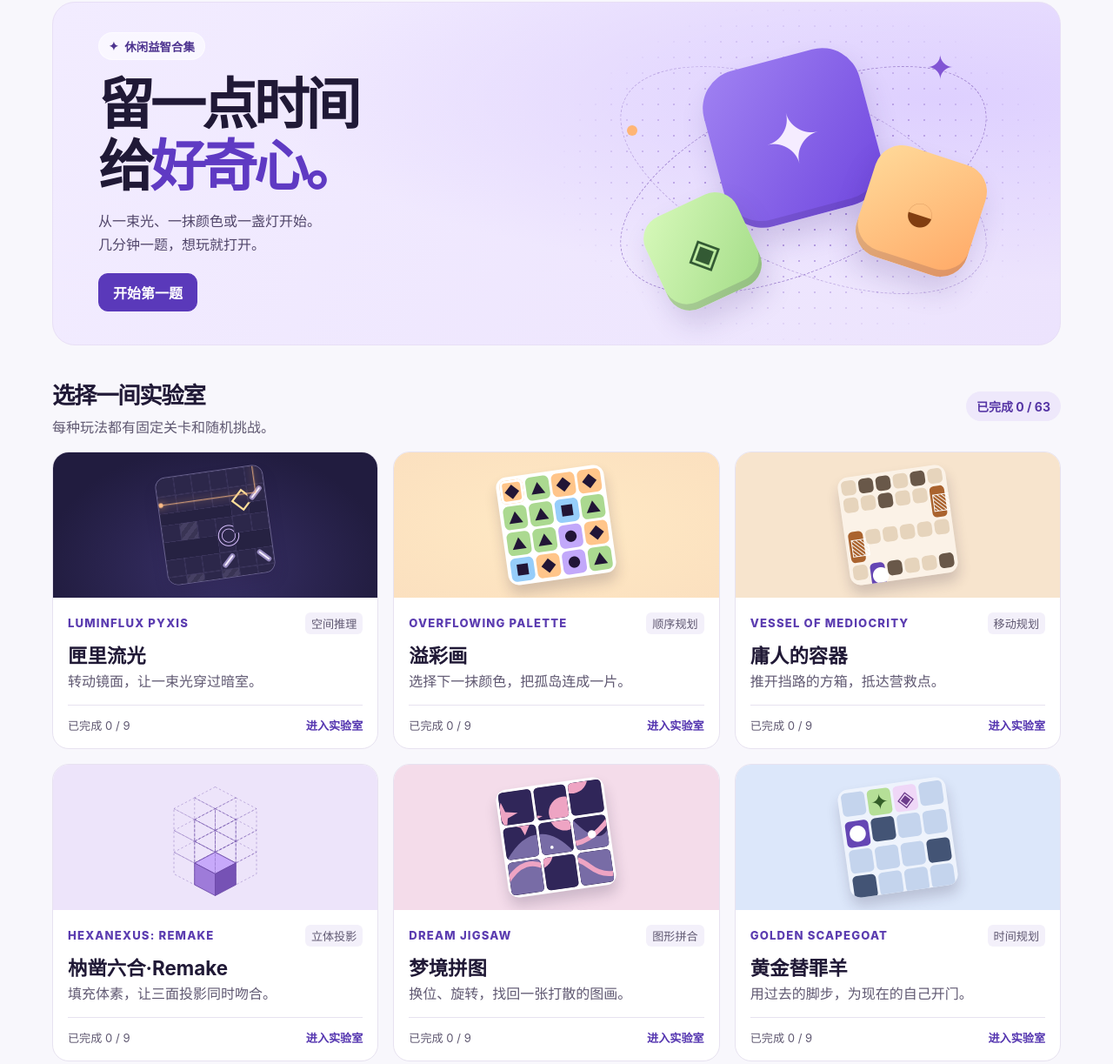
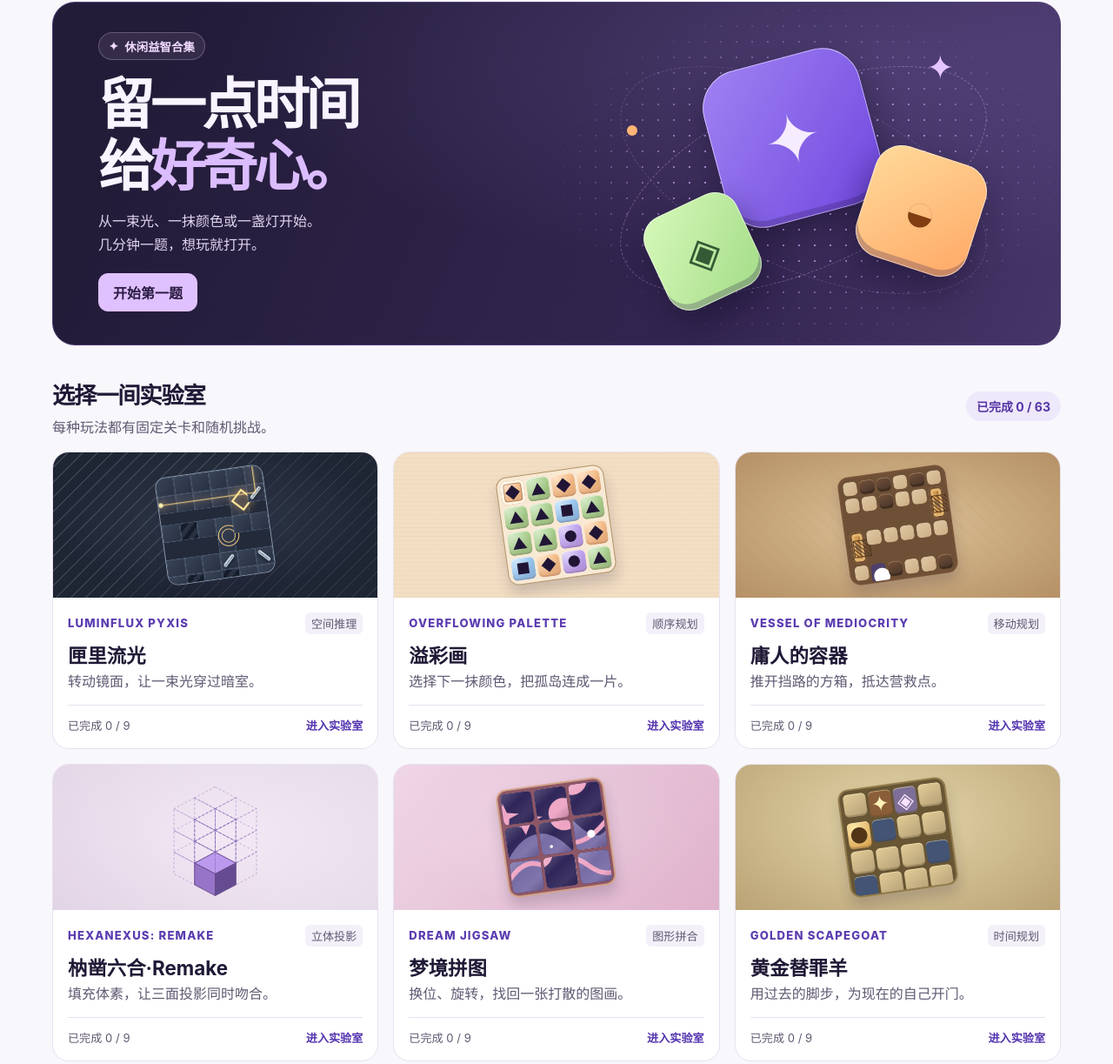
Before and after one commit to MengyangGao/game-lab, a website with bundled scripts: page public/index.html in a window 1280 px wide. Shown: the part 99-1322 px from the top of the page at 87% size. Built offline with nearby package versions, Linux system fonts and the light colour scheme.

Commit message:
Refine puzzle materials and refresh gameplay screenshots

```diff
--- a/public/style.css
+++ b/public/style.css
@@ -164,3 +164,135 @@ dialog p{margin:10px 0;color:var(--muted)}
 .picture-tools{display:flex;gap:12px;align-items:center;justify-content:center}
 .picture-tools figure{width:64px;margin:0;text-align:center;font-size:.8rem;color:#5f3e67}
 .picture-tools svg{border-radius:6px}
+
+/* Material finishes share a frame while remaining distinct on each board. */
+.hero{
+  background:
+    radial-gradient(ellipse at 80% 17%,#b49bf32e,transparent 54%),
+    linear-gradient(112deg,#231c39 12%,#332651 68%,#463568);
+  border-color:#4f3d75;
+  color:#f9f4ff;
+}
+.hero h1 span{color:#dbbcff}
+.hero p{color:#e0d6ef}
+.hero .eyebrow{background:#f6e8ff14;color:#f1dbff;border-color:#f2d6ff42}
+.hero .primary{background:#e0c1ff;color:#2b1c44;border-color:#e0c1ff}
+.hero .primary:hover{background:#edd8ff}
+.hero-art::before{background-image:radial-gradient(#c7a4f3 1px,transparent 1px)}
+.orbit{border-color:#d9b5fd60}
+.art-spark{color:#e6c6ff}
+.art-tile{box-shadow:inset 0 0 0 1px #fff8,inset 0 -8px #28144d40,0 18px 34px #160d2b73}
+
+.board-area{position:relative;border:1px solid #30182e19;box-shadow:inset 0 1px 4px #21162516}
+.board-area>.board{box-shadow:0 7px 16px #25192835}
+.mirror .board-area,.mirror .card-preview{
+  background:
+    radial-gradient(ellipse at 50% 45%,#52627855,transparent 71%),
+    repeating-linear-gradient(135deg,#fff2 0 1px,transparent 1px 12px),
+    #1e2533;
+}
+.optical{background:#232b3a;border-color:#8797a8}
+.optical .cell{
+  background:linear-gradient(135deg,#394457,#283143);
+  box-shadow:inset 0 0 0 .5px #607089;
+  color:#f4c889;
+}
+.optical .wall{background:repeating-linear-gradient(-45deg,#151d2b 0 5px,#293142 5px 10px)}
+.optical .target{color:#f4ca83}
+.optical .sensor{color:#a6bbd8}
+.optical .lit{color:#ffe699;text-shadow:0 0 10px #ffb76c}
+.optical .mirror-cell:hover{background:#596a83}
+.mirror-piece{
+  background:linear-gradient(#f7ffff,#aec7d9 45%,#57728d 52%,#b0c3d4);
+  box-shadow:0 0 0 1px #dde8ee,0 3px 3px #101e2a;
+}
+.beam polyline{stroke:#ffdb88;stroke-width:.053}
+.beam circle{fill:#fff0ad}
+
+.flood .board-area,.flood .card-preview{
+  background:repeating-linear-gradient(0deg,#85420d09 0 1px,transparent 1px 5px),#f2dec3;
+}
+.pigment{background:#f8e9d4;border:1px solid #b49468}
+.pigment-color,.swatch{
+  background-image:radial-gradient(ellipse at 20% 10%,#fff8,transparent 66%),linear-gradient(155deg,transparent,#52242e32);
+  box-shadow:inset 0 1px #fff9,inset 0 -2px #52242e25;
+}
+.pigment .filled{box-shadow:inset 0 0 0 3px #fff7e6,inset 0 0 0 4px #71443675}
+
+.crate .card-preview,.crate .board-area{
+  background:
+    repeating-linear-gradient(45deg,#c3935919 0 2px,transparent 2px 12px),
+    radial-gradient(ellipse,#dcc397,#b59066);
+}
+.crate .walk-board{background:#6e5036;border:2px solid #765338}
+.crate .walk-board .cell{
+  background-color:#d8bb90;
+  background-image:linear-gradient(145deg,#fff3,#6a46201d);
+}
+.crate .walk-board .wall{
+  background:linear-gradient(160deg,#725039,#463329);
+  box-shadow:inset 0 1px #fcdeac50,inset 0 -3px #21180855;
+}
+.crate .walk-board .crate-piece{
+  color:#4f341e;
+  background:
+    linear-gradient(43deg,transparent 39%,#96724c 41% 54%,transparent 56%),
+    repeating-linear-gradient(90deg,#d19a51 0 9px,#b27a3c 9px 11px);
+  box-shadow:inset 0 0 0 2px #6d4a2f,inset 0 0 0 5px #e2b571;
+}
+.crate .walk-board .walker{background:#4e416d}
+.crate .walk-board .exit{background:#b7d1a8;color:#214a31}
+
+.voxel .card-preview,.voxel .board-area{
+  background:
+    linear-gradient(60deg,#c6a9d228,transparent 57%),
+    radial-gradient(ellipse,#f3e8f5,#e7dce9);
+}
+.isometric .occupied .top{fill:#bb9aed;stroke:#664884}
+.isometric .occupied .left{fill:#9774c8;stroke:#664884}
+.isometric .occupied .right{fill:#654c92;stroke:#664884}
+.voxel-cell.solid{background:linear-gradient(140deg,#b48fda,#6d4a9a);box-shadow:inset 1px 1px #ffef,inset -4px -4px #43245960}
+.voxel-cell:not(.solid){background:#f6edf7}
+
+.mosaic .card-preview,.mosaic .board-area{
+  background:
+    radial-gradient(ellipse at 48% 48%,#fff2,transparent 65%),
+    linear-gradient(130deg,#efd6e6,#dfb2cb);
+}
+.picture{
+  background:#8e5766;
+  border:2px solid #d4a388;
+  box-shadow:inset 0 0 0 2px #ffdac28c,0 7px 16px #5320443d;
+}
+.picture .cell{box-shadow:inset 0 0 0 1px #e9b2aa}
+.picture .cell::after{
+  content:"";
+  position:absolute;
+  inset:0;
+  border-radius:inherit;
+  background:linear-gradient(145deg,#fff3,transparent 38%,#fff1 72%,#120a2733);
+  pointer-events:none;
+}
+
+.echo .card-preview,.echo .board-area{
+  background:radial-gradient(ellipse at 50% 38%,#e4d6aa,#baa375);
+}
+.echo .walk-board{background:#675534;border:2px solid #927c4c}
+.echo .walk-board .cell{
+  background:linear-gradient(150deg,#e2cc96,#b5a078);
+  box-shadow:inset 0 1px #fdecbd82,inset 0 -2px #4a36183b;
+}
+.echo .walk-board .wall{background:linear-gradient(150deg,#7a6a4e,#564831)}
+.echo .walk-board .walker{color:#513516;background:radial-gradient(circle at 30% 20%,#ffe9a9,#d39a47)}
+.echo .walk-board .echo-piece{background:#55547c;color:#f1e6f9}
+.echo .walk-board .plate{background:#7d6f97;color:#f9e3ff}
+.echo .walk-board .exit{background:#8a5e38;color:#fff2b8}
+.echo .timeline{color:#423411}
+
+.relay .card-preview,.relay .board-area{background:radial-gradient(ellipse,#cadfce,#a9c1b7)}
+.switches{border:2px solid #7c9d90}
+.switches .cell{background:linear-gradient(150deg,#386356,#214c41)}
+.switches .cell.on{
+  background:radial-gradient(ellipse at 45% 37%,#f0ffd6,#ace39b 75%);
+  box-shadow:inset 0 0 0 1px #deefc9,0 0 9px #b9f4af85;
+}
--- a/public/sw.js
+++ b/public/sw.js
@@ -1,5 +1,5 @@
 const prefix = `puzzle-lab:${self.registration.scope}:`;
-const cacheName = prefix + 'v2';
+const cacheName = prefix + 'v3';
 const files = [
   './', './index.html', './style.css', './app.js', './campaign.js', './views.js', './extra-views.js', './storage.js',
   './games/common.js', './games/mirror.js', './games/flood.js', './games/switch.js',
```
Also changed, not shown: README.md, docs/screenshots/crate.png, docs/screenshots/echo.png, docs/screenshots/flood.png, docs/screenshots/mirror.png, docs/screenshots/mosaic.png, docs/screenshots/relay.png, docs/screenshots/voxel.png.
